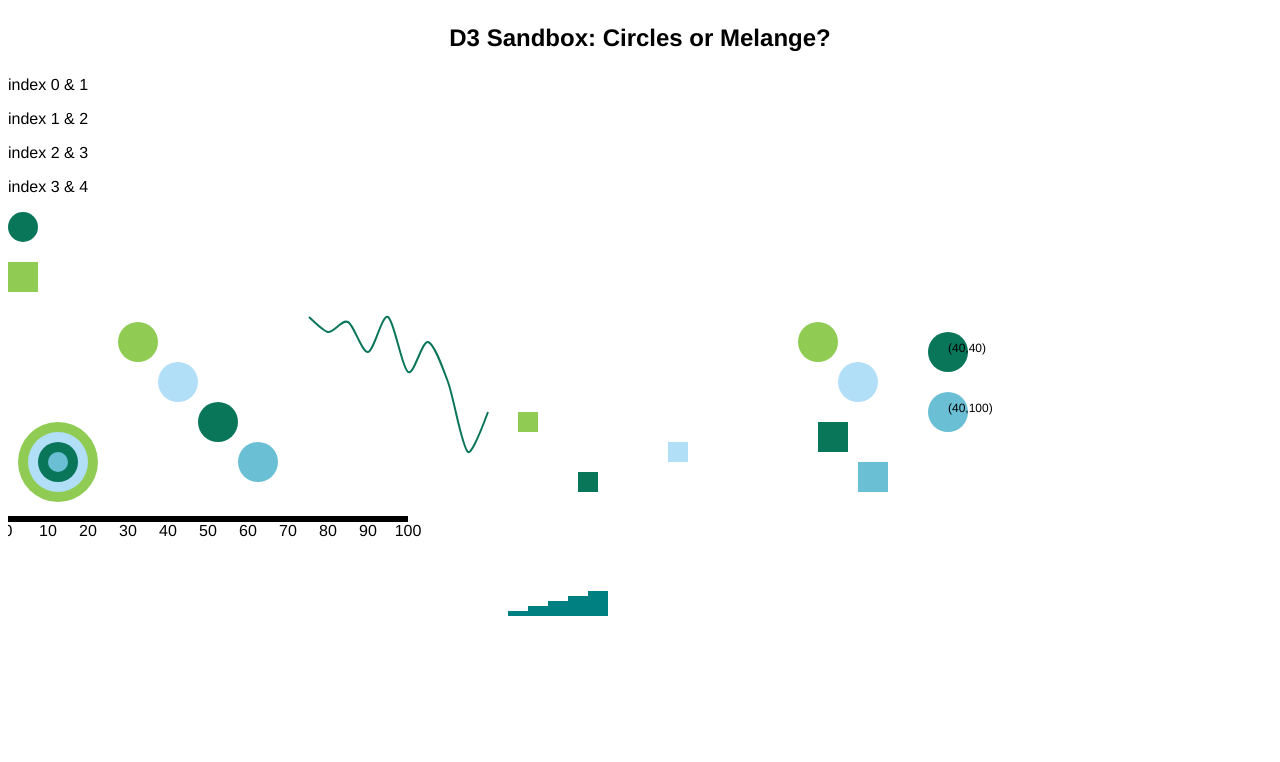
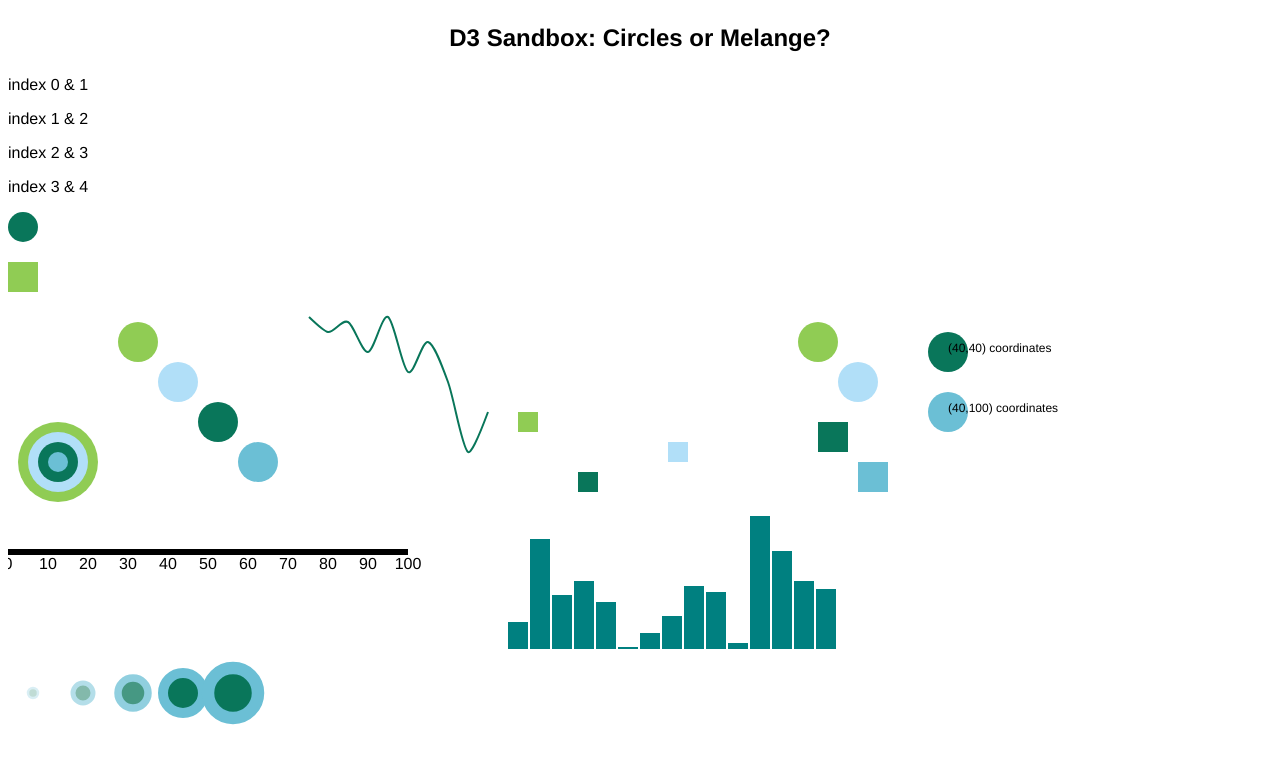
Before and after one commit to mtham8/D3Sandbox, a plain HTML site: page index.html in a window 1280 px wide. Drawn offline with nearby package versions, Linux system fonts and the light colour scheme.

Commit message:
added opacity

```diff
--- a/app.js
+++ b/app.js
@@ -11,6 +11,7 @@ const app = {
     app.text();
     app.axes();
     app.classes();
+    app.dataDriven();
 
   },
 
@@ -258,7 +259,7 @@ const app = {
 
     let textAttr = texts.attr("x", d => d.cx )
       .attr("y", d => d.cy )
-      .text(d => "(" + d.cx + "," + d.cy + ")" )
+      .text(d => "(" + d.cx + "," + d.cy + ")" + " coordinates" )
       .attr("font-family", "'Helvetica', sans-serif")
       .attr("font-size", "12px")
       .attr("fill", "black");
@@ -282,13 +283,42 @@ const app = {
   },
 
   classes: () => {
-    let dataset = [5, 10, 15, 20, 25];
-    let svgContainer = d3.select("body").selectAll("div")
+    // let dataset = [ 25, 7, 5, 26, 11, 8, 25, 14, 23, 19,
+    //             14, 11, 22, 29, 11 ];
+    let dataset = [];
+    for (var i = 0; i < 15; i++) {
+      let newNum = Math.random() * 30;
+      dataset.push(newNum);
+    }
+    let bars = d3.select("body").selectAll("div")
       .data(dataset)
       .enter()
       .append("div")
       .attr("class", "bar")
-      .style("height", d => d + "px")
+      .style("height", d => {
+        var barHeight = d * 5;
+        return barHeight + "px";
+      })
+  },
+
+  dataDriven: () => {
+    let data = [5, 10, 15, 20, 25];
+    let width = 500;
+    let height = 80;
+    let svg = d3.select("body").append("svg")
+      .attr("height", height)
+      .attr("width", width)
+    let circle = svg.selectAll("circle")
+      .data(data)
+      .enter()
+      .append("circle")
+    let attributes = circle.attr("cx", (d, i) => (i*50)+25 )
+      .attr("cy", height/2)
+      .attr("r", d => d )
+      .attr("fill", "#09765A")
+      .attr("stroke", "#6BBFD5")
+      .attr("stroke-width", d => d/2 )
+      .attr("opacity", d => d/20 );
   }
 
 }
--- a/styles.css
+++ b/styles.css
@@ -12,4 +12,5 @@ div.bar {
     width: 20px;
     height: 75px;
     background-color: teal;
+    margin-right: 2px;
 }
```
Also changed, not shown: notes.md (+43 -0 lines).
